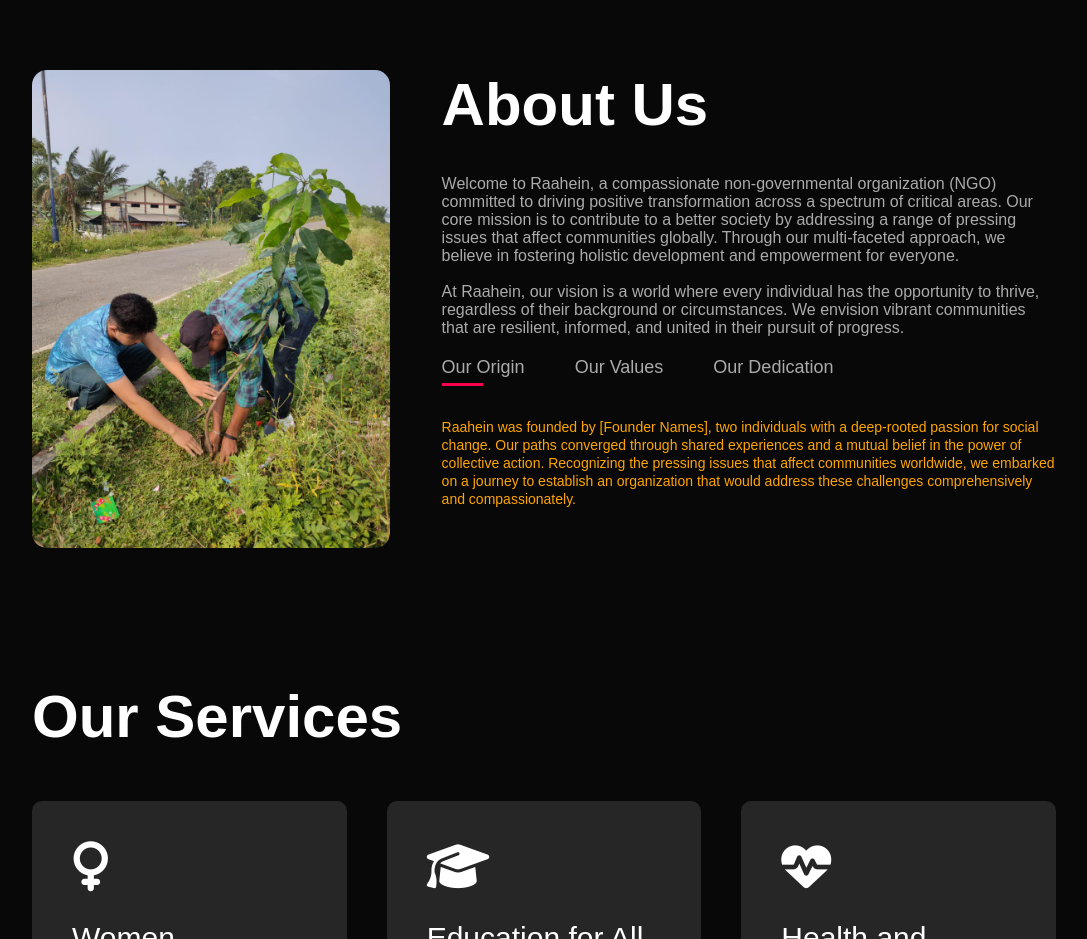
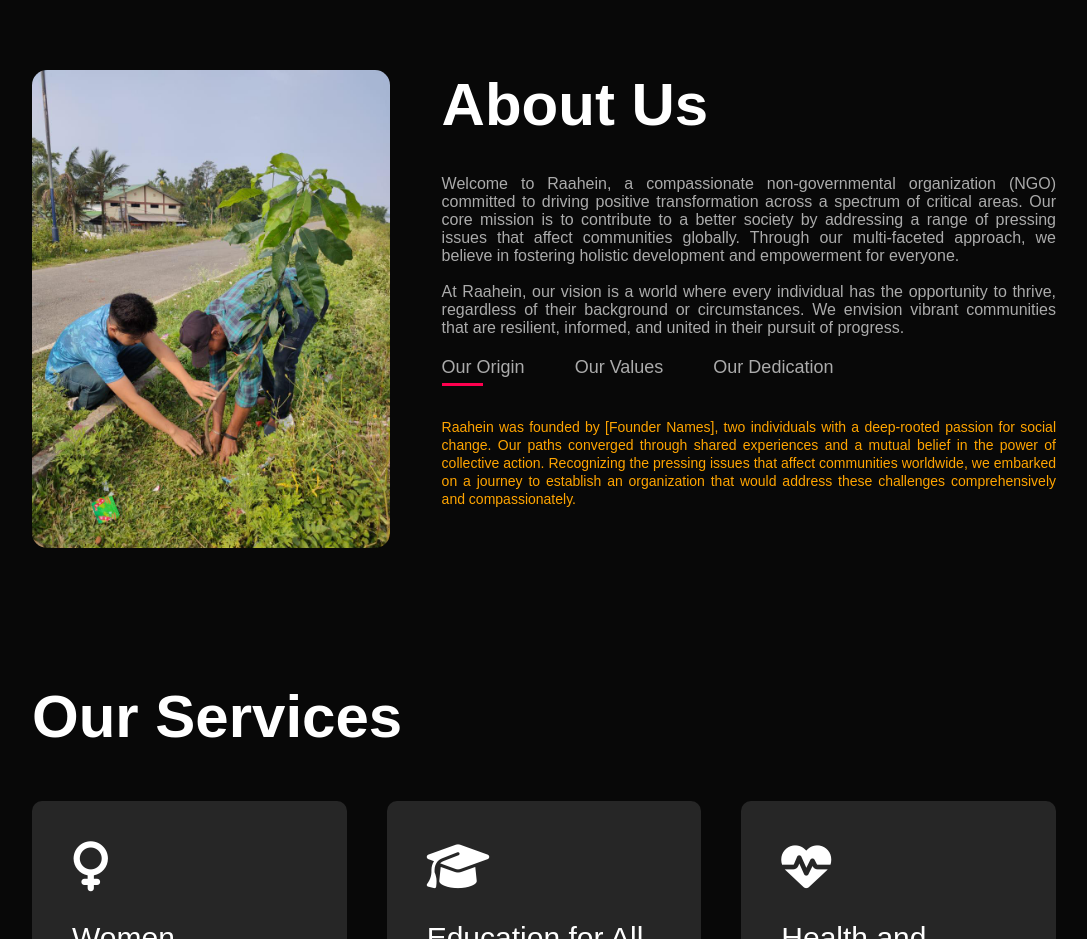
Before and after one commit to Andrew63417/rcheck, a plain HTML site: page index.html in a window 1280 px wide. Shown: the part 820-1759 px from the top of the page, without its empty margins (96-1183 px from the left). Drawn offline with Linux system fonts and the light colour scheme; a web font is replaced by a local one.

Commit message:
Update style.css

```diff
--- a/style.css
+++ b/style.css
@@ -91,6 +91,10 @@ nav ul li a:hover::after{
     color: #ababab;
 }
 
+.about-col-2 p {
+    text-align: justify;
+}
+
 .row{
     display: flex;
     justify-content: space-between;
@@ -160,6 +164,20 @@ nav ul li a:hover::after{
 
 .tab-contents.active-tab{
     display: block;
+}
+
+.tab-contents.active-tab {
+    text-align: justify;
+}
+
+.tab-contents.active-tab ul {
+    list-style-type: none;
+    padding: 0;
+}
+
+.tab-contents.active-tab li {
+    margin: 0;
+    padding: 0;
 }
 
 /*----------------Services-------------------*/
```
